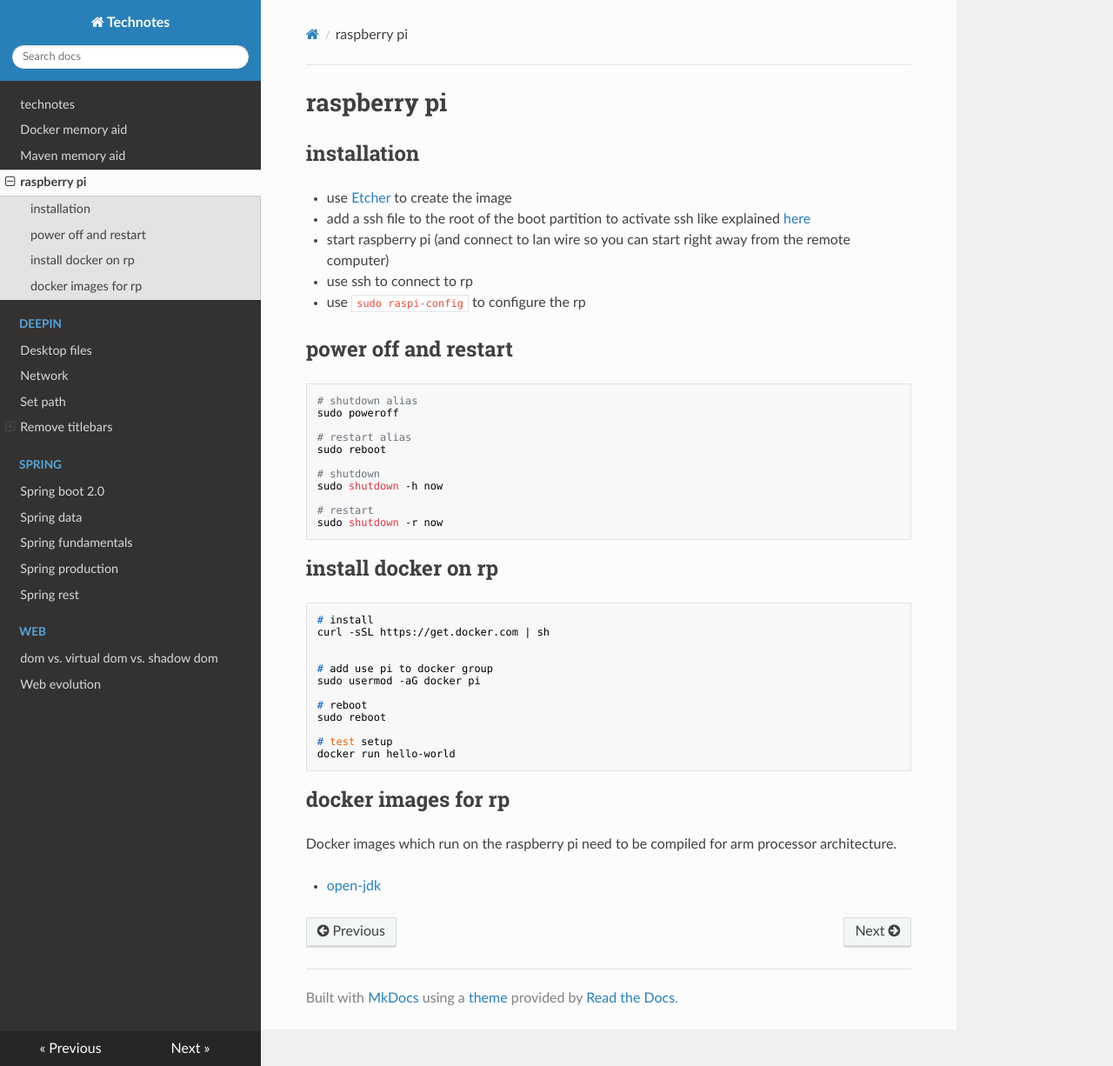
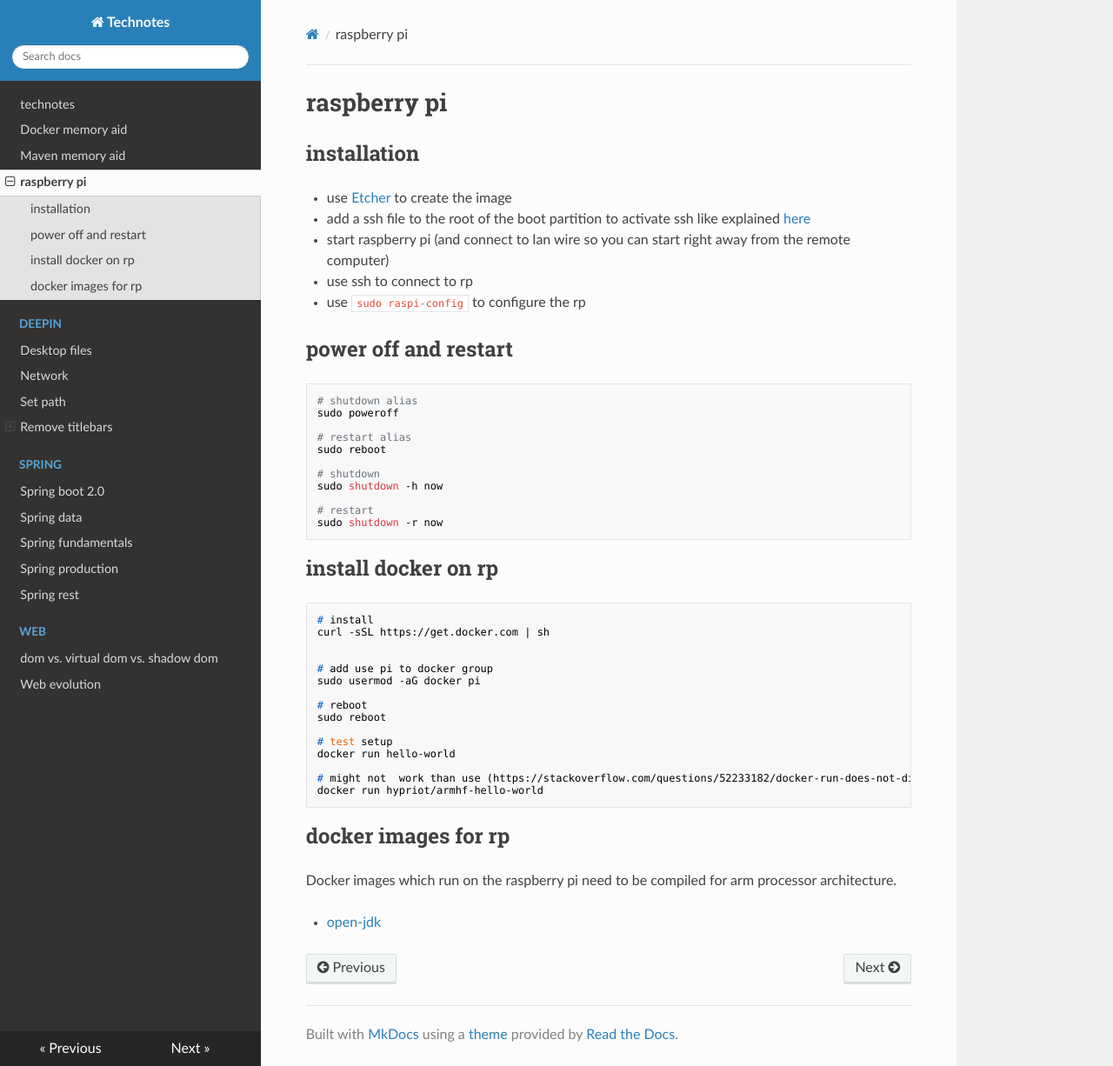
Before and after one commit to organicaudio/useful-code-snippets2, an MkDocs documentation site: the page built from docs/raspberry.md, in a window 1280 px wide and 1226 px high. Shown: the whole window at 87% size. Built offline with MkDocs 1.6.1, drawn with Linux system fonts in a browser that asks for light colours; nearby versions of some CDN libraries.

Commit message:
add workaround for docker on rp

````diff
--- a/docs/raspberry.md
+++ b/docs/raspberry.md
@@ -40,6 +40,9 @@ sudo reboot
 
 # test setup
 docker run hello-world
+
+# might not  work than use (https://stackoverflow.com/questions/52233182/docker-run-does-not-display-any-output)
+docker run hypriot/armhf-hello-world
 ```
 
 ## docker images for rp
````
